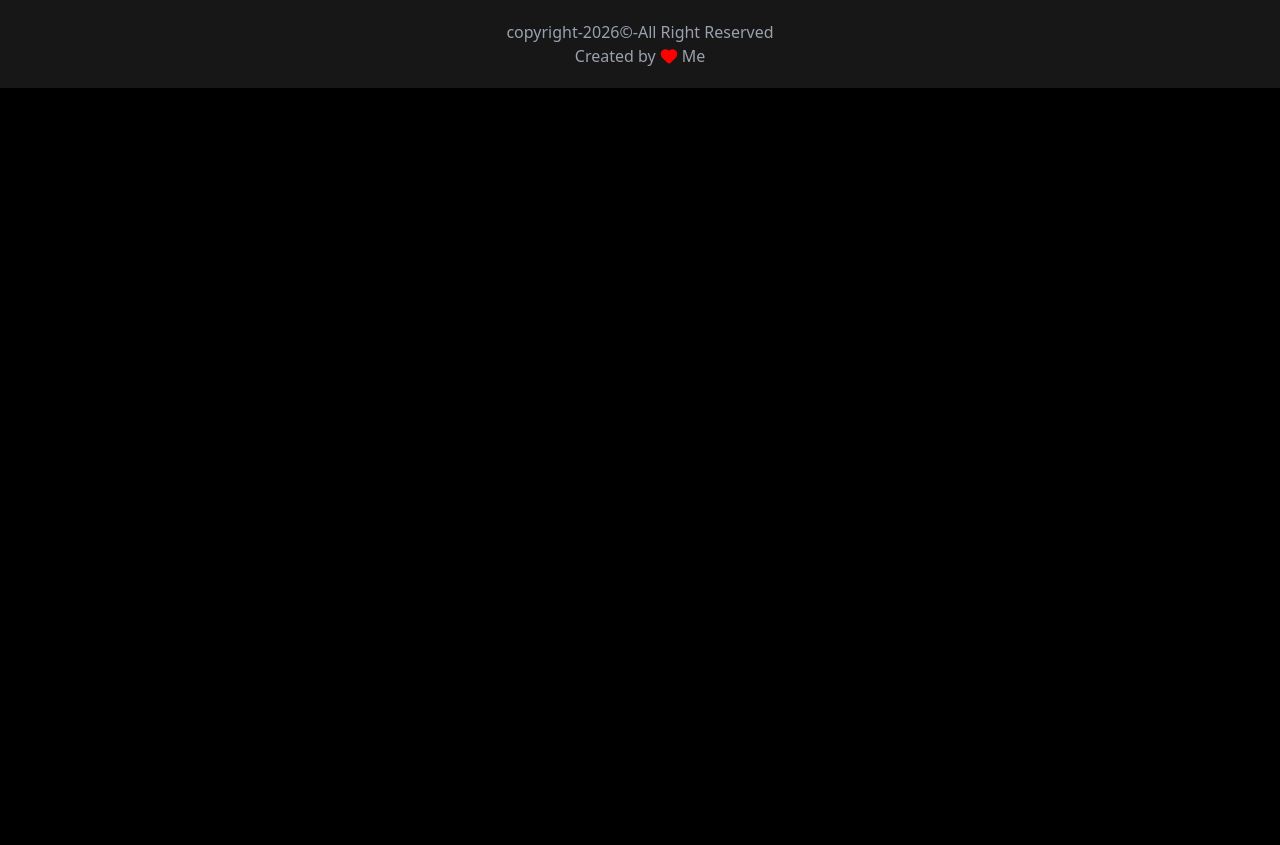
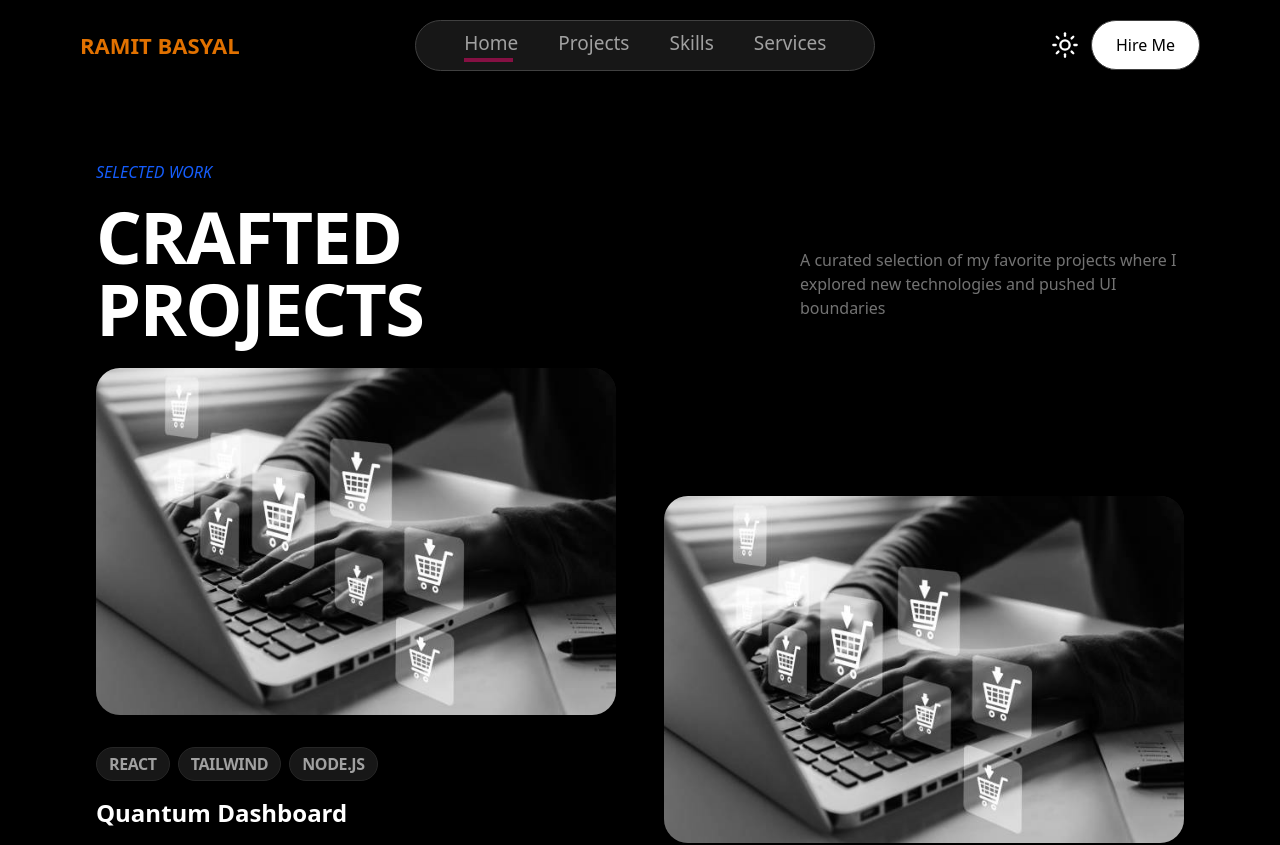
Before and after one commit to ramitbasyal2/My-Portfolio, a React (Vite) app: page /projects in a window 1280 px wide. Shown: the top 845 px of the page. Before the commit the page ends 800 px from the top, so only its background shows below. Built offline with nearby package versions, Linux system fonts and the light colour scheme.

Commit message:
Routing fixed

```diff
--- a/src/App.jsx
+++ b/src/App.jsx
@@ -1,14 +1,30 @@
-import React from "react";
+import React, {useState,useEffect} from "react";
 import Home from "./Pages/Home";
 import { Routes, Route } from "react-router-dom";
 import AllProducts from "./Components/AllProducts/AllProducts";
 import Footer from "./Components/Footer/Footer";
+import Skills from "./Components/Skills/Skills";
+import Projects from "./Components/Projects/Projects";
+import Services from "./Components/Services/Services";
+import Navbar from "./Components/Navbar";
 const App = () => {
+
+     const [mode,setMode] = useState("dark-mode")
+
+     useEffect(()=>{
+          document.querySelector("body").className = mode;
+
+     },[mode])
+
   return (
-    <div className="app select-none">
+    <div className="app">
+      <Navbar/>
         <Routes>
           <Route path="/" element={<Home />} />
           <Route path="/allproducts" element={<AllProducts />} />
+          <Route path="/skills" element={<Skills mode={mode}/>} />
+          <Route path="/projects" element={<Projects/>} />
+          <Route path="/services" element={<Services/>}/>
         </Routes>
         <Footer/>
     </div>
--- a/src/Components/Contact/Contact.jsx
+++ b/src/Components/Contact/Contact.jsx
@@ -1,13 +1,13 @@
 import React from "react";
 import { motion } from "motion/react";
 
-const Contact = () => {
+const Contact = ({mode}) => {
 
    const handleSubmit = (e)=>{
       e.preventDefault()
    }
   return (
-    <div className="w-full px-3 md:px-12 lg-px-20 py-20 md:py-30">
+    <div className={`w-full px-3 md:px-12 lg-px-20 py-20 md:py-30 ${ mode === 'light-mode' ? 'bg-[#fff]' : 'bg-[#111]' } `}>
       <div className="max-w-7xl mx-auto grid grid-cols-1 md:grid-cols-2 gap-3 gap-y-10">
 
         {/* left side */}
--- a/src/Components/Experience/Experience.jsx
+++ b/src/Components/Experience/Experience.jsx
@@ -42,7 +42,7 @@ const Experience = () => {
                   </ul>
                 ))}
               </div>
-              <span className="absolute inset-0 -top-2 -left-2 h-3 w-3 transition-transform duration-100 bg-blue-600
+              <span className="absolute inset-0 -top-2 -left-[9px] h-4 w-4 transition-transform duration-100 bg-blue-600
                rounded-full group-hover:scale-150 group-hover:bg-amber-400"></span>
             </motion.div>
           ))}
--- a/src/Components/Footer/Footer.jsx
+++ b/src/Components/Footer/Footer.jsx
@@ -3,7 +3,7 @@ import React from 'react'
 
 const Footer = () => {
   return (
-    <div className='w-full px-10 py-5 bg-neutral-900 text-center flex flex-col'>
+    <div className='w-full px-10 py-5 mt-6 bg-neutral-900 text-center flex flex-col'>
         <p className='text-gray-400'>copyright-2026&copy;-All Right Reserved</p>
         <p className='flex items-center justify-center gap-1 text-gray-400'>Created by
             <span> <Heart color='red' fill='red' size={18}/> </span>Me</p>
--- a/src/Components/Navbar.jsx
+++ b/src/Components/Navbar.jsx
@@ -1,8 +1,12 @@
 import React, { useState } from 'react'
 import { Menu, Moon, Sun, X } from 'lucide-react'
+import { useNavigate } from 'react-router-dom'
+import Home from '../Pages/Home'
 
 
 const Navbar = ( {mode, setMode} ) => {
+
+  const navigate = useNavigate()
 
     const change = ()=>{
       if(mode === 'dark-mode'){
@@ -13,6 +17,7 @@ const Navbar = ( {mode, setMode} ) => {
 
 
     }
+
 
     const [menu, setMenu] = useState("Home")
     const [state, setState] = useState(false)
@@ -25,16 +30,16 @@ const Navbar = ( {mode, setMode} ) => {
 
   return (
     <>
-    <div className='w-full fixed z-999'>
-       <div className='flex items-center justify-between px-6 py-5 md:px-12 lg:px-20 max-w-7xl mx-auto'>
+    <div className='w-full fixed z-999 md:px-12 px-6 py-5 lg:px-20'>
+       <div className='flex items-center justify-between max-w-7xl mx-auto '>
          <div className="logo text-[19px] md:text-[22px] md:font-bold">
-            <p>RA<span>MI</span>T BA<span>SY</span>AL</p>
+            <p className='text-amber-600'>RA<span>MI</span>T BA<span>SY</span>AL</p>
         </div>
 
        <ul
   className={`
     fixed top-0 right-0 h-screen w-52 overflow-y-scroll
-    flex flex-col gap-3 lg:px-6 border border-neutral-700
+    flex flex-col gap-4 lg:px-6 border border-neutral-700
     bg-neutral-900 p-2 text-neutral-400
 
     transition-all duration-500 ease-in-out
@@ -48,17 +53,16 @@ const Navbar = ( {mode, setMode} ) => {
 >
      {  <div onClick={()=> setIsMenuOpen(false)}
            className=
-           {`lg:hidden cursor-pointer  mb-2
+           {`lg:hidden cursor-pointer  mb-4
              transition-all duration-300 ease-in-out
              ${isMenuOpen
                  ? 'opacity-100 rotate-0 scale-100'
                  : 'opacity-0 rotate-90 scale-75 pointer-events-none'}`} > <X size={32} /> </div> }
-        <li className='hover:text-neutral-100 cursor-pointer ml-6 text-[17px]' onClick={()=> setMenu("Home")}>Home {menu === "Home" ?  <span className='block h-1 w-[50%] bg-pink-900'></span> : <></> } </li>
-        <li className='hover:text-neutral-100 cursor-pointer ml-6 text-[17px]' onClick={()=> setMenu("About")}>About {menu === "About" ? <span className='block h-1 w-[60%] bg-pink-900'></span> : <></> }</li>
-        <li className='hover:text-neutral-100 cursor-pointer ml-6 text-[17px]' onClick={()=> setMenu("Projects")}>Projects {menu === "Projects" ? <span className='block h-1 w-[70%] bg-pink-900'></span> : <></> }</li>
-        <li className='hover:text-neutral-100 cursor-pointer ml-6 text-[17px]' onClick={()=> setMenu("Skills")}>Skills {menu === "Skills" ? <span className='block h-1 w-[80%] bg-pink-900'></span>: <></> }</li>
-        <li className='hover:text-neutral-100 cursor-pointer ml-6 mr-6 text-[17px]' onClick={()=> setMenu("Contact")} >Contact {menu === "Contact" ? <span className='block h-1 w-[90%] bg-pink-900'></span> : <></> }</li>
-        <button className='lg:hidden md:px-6 md:py-3 px-4 py-2 mt-4 bg-white text-[16px] font-medium text-black rounded-[50px] hover:bg-[#d1d1d1a5] cursor-pointer' onClick={()=> setState(true)}>Hire Me</button>
+        <li className='hover:text-neutral-100 cursor-pointer ml-6 text-[19px]' onClick={()=> {setMenu("Home"); navigate('/') }}> Home {menu === "Home" ?  <span className='block h-1 w-[90%] bg-pink-900'></span> : <></> } </li>
+        <li className='hover:text-neutral-100 cursor-pointer ml-6 text-[19px]' onClick={()=> {setMenu("Projects"); navigate('/projects') }}>Projects {menu === "Projects" ? <span className='block h-1 w-[90%] bg-pink-900'></span> : <></> }</li>
+        <li className='hover:text-neutral-100 cursor-pointer ml-6 text-[19px]' onClick={()=> {setMenu("Skills"); navigate('/skills')}}>Skills {menu === "Skills" ? <span className='block h-1 w-[90%] bg-pink-900'></span>: <></> }</li>
+        <li className='hover:text-neutral-100 cursor-pointer ml-6 mr-6 text-[19px]' onClick={()=> {setMenu("Contact"); navigate('/services')}} >Services {menu === "Contact" ? <span className='block h-1 w-[90%] bg-pink-900'></span> : <></> }</li>
+        <button className='lg:hidden max-sm:hidden  md:px-6 md:py-3 px-4 py-2 mt-4 bg-white text-[16px] font-medium text-black rounded-[50px] hover:bg-[#d1d1d1a5] cursor-pointer' onClick={()=> setState(true)}>Hire Me</button>
        </ul>
 
        <div className='flex items-center gap-3'>
@@ -76,12 +80,12 @@ const Navbar = ( {mode, setMode} ) => {
   <div className=' w-full min-h-screen z-999 bg-black/80 flex flex-col items-center justify-center fixed'>
    <div className='max-w-7xl mx-auto '>
       <div className='flex'>
-         <h1 className='absolute left-25 top-10 text-4xl font-bold font-mono'>Hire Me</h1>
+         <h1 className='absolute left-25 sm:left-5 top-10 text-4xl sm:text-2xl font-bold font-mono'>Hire Me</h1>
          <div onClick={()=> setState(false)}
-         className='absolute right-25 top-10 cursor-pointer hover:text-gray-500 '> <X size={36}/> </div>
+         className={`absolute right-25 sm:right-5 top-10 cursor-pointer hover:text-gray-500  ${mode === 'light-mode' ? 'text-white' : 'text-white'} `}> <X size={36}/> </div>
      </div>
            <div>
-              <form onSubmit={handleSubmit} className="md:w-xl bg-neutral-900 p-8 rounded-2xl border border-gray-600">
+              <form onSubmit={handleSubmit} className="md:w-xl sm:w-96 bg-neutral-900 p-8 rounded-2xl border border-gray-600">
                 <div className="flex flex-col">
                     <label className="text-xs text-gray-400">FULL NAME</label>
                 <input type="text" placeholder="Enter your name" required
--- a/src/Components/Projects/Projects.jsx
+++ b/src/Components/Projects/Projects.jsx
@@ -1,23 +1,27 @@
 import React from 'react'
 import { project } from '../../assets/project.js'
 import { motion } from 'motion/react'
-import { Link } from 'react-router-dom'
+import { Link, useNavigate } from 'react-router-dom'
+import { ArrowLeft } from 'lucide-react'
 
 const Projects = () => {
+
+  const navigate = useNavigate()
+
   return (
-    <div className='w-full md:px-12 px-6 py-20 lg:px-24 rounded-tr-[200px] rounded-bl-[200px]'>
+    <div className='w-full md:px-12 px-6 py-20 lg:py-40 lg:px-24 rounded-tr-[200px] rounded-bl-[200px]'>
       <div className='max-w-7xl mx-auto'>
-         <div className='flex flex-col flex-wrap md:flex-row md:items-end justify-between mb-20 gap-8'>
+         <div className='flex flex-col flex-wrap md:flex-row md:items-end justify-between mb-6 gap-8'>
              <div>
-                 <p className='text-blue-600 italic mb-6'> SELECTED WORK</p>
-                  <h2 className='text-5xl md:text-7xl max-sm:text-4xl max-sm:mb-0 font-bold tracking-tight'>CRAFTED <br /> PROJECTS</h2>
+                 <p className='text-blue-600 italic mb-4'> SELECTED WORK</p>
+                  <h2 className='text-5xl md:text-7xl max-sm:text-4xl font-bold tracking-tight'>CRAFTED <br /> PROJECTS</h2>
              </div>
-             <p className='text-neutral-500 max-w-sm mb-2'> A curated selection of my favorite projects where
+             <p className='text-neutral-500 max-w-sm mb-6'> A curated selection of my favorite projects where
               I explored new technologies and pushed UI boundaries</p>
          </div>
 
        {/*Projects showcase */}
-        <div className='grid grid-cols-1 md:grid-cols-2 gap-x-12 gap-y-24 '>
+        <div className='grid grid-cols-1 md:grid-cols-2 gap-x-12 gap-y-12 mb-8'>
           {project.map((item,index)=>(
             <motion.div
                key={item.id}
@@ -25,18 +29,28 @@ const Projects = () => {
               whileInView={{ opacity: 1, y: 0 }}
               viewport={{ once: true }}
               transition={{ duration: 0.8, delay: index * 0.1 }}
-              className={`flex flex-col ${index % 2 !== 0 ? 'md:mt-32' : ''}`}
-            >
+              className={`flex flex-col ${index % 2 !== 0 ? 'md:mt-32' : ''  } mb-8`}>
+
                 <a href={item.link} className='group relative block overflow-hidden rounded-3xl bg-neutral-900 aspect--[4/3] '>
                   <img src={item.image} alt={item.title}
-                   className='w-full h-full object-cover transition-transform duration-700 group-hover:scale-110 grayscale group-hover:grayscale-0 '
+                   className='w-full h-full object-cover transition-transform duration-700 group-hover:scale-110 lg:grayscale group-hover:grayscale-0 '
                   />
-                  <div className='absolute inset-0 bg-black/40 opacity-0 group-hover:opacity-100 transiton-opacity
-                  flex items-center justify-center'>
-                    <span className='bg-white text-black px-8 py-3 rounded-full
-                                      font-bold transform translate-y-4 group-hover:translate-y-0'>View Project</span>
+                  <div className='absolute lg:inset-0 bg-black/40 lg:opacity-0 lg:group-hover:opacity-100 transiton-opacity
+                  flex items-center justify-center gap-4'>
+                    <span className='bg-white text-black px-6 py-2 rounded-full
+                                      font-bold transform translate-y-4 group-hover:translate-y-0 hover:bg-[#d1d1d199]'>View Project</span>
+                                       <span className='bg-white text-black px-6 py-2 rounded-full
+                                      font-bold transform translate-y-4 group-hover:translate-y-0 hover:bg-[#d1d1d199]'>Github</span>
                   </div>
                   </a>
+                  {/* for mobile view */}
+                   <div className='lg:hidden mt-2 flex items-center justify-start gap-4 mb-2'>
+                     <span className='bg-white  text-black px-5 py-1 rounded-full
+                                      font-bold transform translate-y-4 group-hover:translate-y-0'>View Project</span>
+                    <span className='bg-white  text-black px-3 py-1 rounded-full
+                                      font-bold transform translate-y-4 group-hover:translate-y-0'>Github</span>
+                   </div>
+                   {/* till here */}
 
                   <div className='mt-8'>
                       <div className='flex flex-wrap gap-2 mb-4'>
@@ -59,9 +73,9 @@ const Projects = () => {
 
         </div>
       {/* Showcase of all projects */}
-     <div className='absolute left-[50%] mt-6 text-neutral-400 border-b hover:text-neutral-300'>
+     <div className='flex items-center justify-center'>
          <Link to={'/allproducts'}>
-           View ALL Projects
+          <p className='border-b-4 border-gray-700 text-gray-400 hover:border-amber-900'> View ALL Projects</p>
          </Link>
      </div>
 
--- /dev/null
+++ b/src/Components/Services/Services.jsx
@@ -0,0 +1,20 @@
+import React from 'react'
+const Services = () => {
+
+
+  return (
+    <div className='w-full md:px-12 px-6 py-20 lg:py-40 lg:px-24'>
+        <div className='max-w-7xl mx-auto'>
+              {/* navabar */}
+          <div className=" flex items-center justify-between mb-16 max-sm:mb-8">
+            <h1 className="text-4xl font-bold tracking-wide">
+                <span className={`border-b-6 border-gray-500 text-white `}> <span className='border-b-6 border-amber-600  ' >My</span> Services</span> :</h1>
+
+                </div>
+                {/* services */}
+        </div>
+    </div>
+  )
+}
+
+export default Services
--- a/src/Components/Skills/Skills.jsx
+++ b/src/Components/Skills/Skills.jsx
@@ -1,49 +1,137 @@
-import React from 'react'
-import { skillLists } from '../../assets/project'
-import { motion } from 'motion/react'
-
+import React from "react";
+import { skillLists } from "../../assets/project";
+import { motion } from "motion/react";
 
 const Skills = () => {
   return (
-    <div className='w-full py-20 md:py-30 md:px-12 px-6'>
-       <div className='max-w-7xl mx-auto '>
-         <div className='mb-16 text-center'>
-              <p className='text-blue-500 italic tracking-wider '>TECHNICAL TOOKITT</p>
-             <h1 className='text-4xl max-sm:text-2xl mt-2 font-bold uppercase '>Mastery & Tools</h1>
+    <div className={`w-full py-20 lg:py-40 md:px-12 px-6 `}>
+      <div className="max-w-7xl mx-auto ">
+        <div className=" flex items-center justify-between mb-16">
+          <h1 className="text-4xl font-bold tracking-wide">
+            <span className={`border-b-6 border-gray-500 text-white `}>My</span>
+            <span className={`text-white text-5xl`}>S</span>
+            <span className={`border-b-6 border-gray-500`}>kills</span> :
+          </h1>
+        </div>
+
+        {/* skills  */}
+        <div className="relative border-l border-gray-600 p-6">
+          <span className="w-8 h-8 bg-blue-700 absolute -top-6 -left-4 inset-0 rounded-full "></span>
+          <h2 className="text-xl font-bold mb-4">Frontend :</h2>
+          <div className="mb-8 border border-neutral-600 px-4 py-4 rounded-md">
+            <ul className=" text-gray-400 mb-4">
+              <li>  . Focused on clean architecture, optimized rendering, and    scalable frontend solutions. </li>
+            </ul>
+            <div className="mt-2 flex flex-wrap gap-3 rounded-md mb-3 text-[12px] lg:text-[14px]">
+              <p className="bg-neutral-700 px-3 rounded-xl">HTML</p>
+              <p className="bg-neutral-700 px-3 rounded-xl">CSS</p>
+              <p className="bg-neutral-700 px-3 rounded-xl">TAILWIND CSS</p>
+              <p className="bg-neutral-700 px-3 rounded-xl"> JAVASCRIPT</p>
+              <p className="bg-neutral-700 px-3 rounded-xl">REACT</p>
+            </div>
+          </div>
+          <h2 className="text-xl font-bold mb-4">Backend :</h2>
+          <div className="border border-neutral-600 p-4 mb-4 rounded-md">
+            <ul className=" text-gray-400 mb-4">
+              <li>.Experience working with Node.js, Express, and databases (MongoDB / SQL) to build scalable applications. </li>
+            </ul>
+              <div className="mt-2 flex flex-wrap gap-3 mb-3 text-[12px] lg:text-[14px]">
+              <p className="bg-neutral-700 px-3 rounded-xl">NODE.JS</p>
+              <p className="bg-neutral-700 px-3 rounded-xl">MONGODB</p>
+              <p className="bg-neutral-700 px-3 rounded-xl">Express</p>
+              <p className="bg-neutral-700 px-3 rounded-xl"> JWT</p>
+              <p className="bg-neutral-700 px-3 rounded-xl">REST</p>
+            </div>
+           </div>
+           </div>
+           <div className="relative border-l border-gray-600 p-6">
+             <span className="w-8 h-8 bg-blue-700 absolute -top-6 -left-4 inset-0 rounded-full "></span>
+            <h2 className="text-xl font-bold mb-4">Databases :</h2>
+          <div className="border border-neutral-600 p-4 mb-4 rounded-md">
+            <ul className=" text-gray-400 mb-4">
+              <li>.Experience working with Node.js, Express, and databases (MongoDB / SQL) to build scalable applications. </li>
+            </ul>
+              <div className="mt-2 flex flex-wrap gap-3 mb-3 text-[12px] lg:text-[14px]">
+              <p className="bg-neutral-700 px-3 rounded-xl">MONGODB</p>
+              <p className="bg-neutral-700 px-3 rounded-xl">PostgreSQL</p>
+                <p className="bg-neutral-700 px-3 rounded-xl">mySQL</p>
+            </div>
+          </div>
+
+           <h2 className="text-xl font-bold mb-4">Deployment :</h2>
+          <div className="border border-neutral-600 p-4 mb-4 rounded-md">
+            <ul className=" text-gray-400 mb-4">
+              <li>.Experience working with Node.js, Express, and databases (MongoDB / SQL) to build scalable applications. </li>
+            </ul>
+              <div className="mt-2 flex flex-wrap gap-3 mb-3 text-[12px] lg:text-[14px]">
+              <p className="bg-neutral-700 px-3 rounded-xl">vercel</p>
+              <p className="bg-neutral-700 px-3 rounded-xl">Netify</p>
+
+            </div>
+          </div>
+           <h2 className="text-xl font-bold mb-4">Tools :</h2>
+          <div className="border border-neutral-600 p-4 mb-4 rounded-md">
+            <ul className=" text-gray-400 mb-4">
+              <li>.Experience working with Node.js, Express, and databases (MongoDB / SQL) to build scalable applications. </li>
+            </ul>
+              <div className="mt-2 flex flex-wrap gap-3 mb-3 text-[12px] lg:text-[14px]">
+              <p className="bg-neutral-700 px-3 rounded-xl">Git</p>
+              <p className="bg-neutral-700 px-3 rounded-xl">Github</p>
+                <p className="bg-neutral-700 px-3 rounded-xl">Postman</p>
+                                <p className="bg-neutral-700 px-3 rounded-xl">Prettier</p>
+            </div>
+          </div>
+
+
+        </div>
+
+        <div className="mb-16 text-center">
+          <p className="text-blue-500 italic tracking-wider ">
+            TECHNICAL TOOKIT
+          </p>
+          <h1 className="text-4xl max-sm:text-2xl mt-2 font-bold uppercase ">
+            Mastery & Tools
+          </h1>
         </div>
 
         {/* skills showcase */}
-     <div className='grid md:grid-cols-2 lg:grid-cols-4 grid-cols-2 gap-x-6 gap-y-4'>
-       {skillLists.map((skill,index)=>(
+        <div className="grid md:grid-cols-2 lg:grid-cols-4 grid-cols-2 gap-x-6 gap-y-4">
+          {skillLists.map((skill, index) => (
             <motion.div
               key={index}
-         initial={{opacity:0, y:50,}}
-         whileInView={{opacity:1,y:0}}
-        transition={{duration:0.8, delay: index*0.1}}
+              initial={{ opacity: 0, y: 50 }}
+              whileInView={{ opacity: 1, y: 0 }}
+              transition={{ duration: 0.8, delay: index * 0.1 }}
               viewport={{ once: true }}
-        className=''>
-               <div className=' group flex flex-col items-center justify-center hover:bg-zinc-800 hover:text-white rounded-xl
-                            transfrom translate hover:-translate-1 duration-700  border border-neutral-700 p-6'>
-                  <p className=' grayscale group-hover:grayscale-0 text-3xl'>{skill.icon}</p>
-                  <p className='font-bold mt-2 mb-2'>{skill.name}</p>
-                   <div className='w-full h-1 relative bg-neutral-700 mt-4'>
+              className=""
+            >
+              <div
+                className=" group flex flex-col items-center justify-center hover:bg-zinc-800 hover:text-white rounded-xl
+                            transfrom translate hover:-translate-1 duration-700  border border-neutral-700 p-6"
+              >
+                <p className=" lg:grayscale lg:group-hover:grayscale-0 text-3xl">
+                  {skill.icon}
+                </p>
+                <p className="font-bold mt-2 mb-2">{skill.name}</p>
+                <div className="w-full h-1 relative bg-neutral-700 mt-4">
                   <motion.span
-                       initial={{width:0}}
-                       whileInView={{width: `${skill.level}%`}}
-                       transition={{duration:1,delay:index*0.2}}
-                      className='absolute h-1 bg-blue-700 ' style={{width: `${skill.level}%`}}></motion.span>
+                    initial={{ width: 0 }}
+                    whileInView={{ width: `${skill.level}%` }}
+                    transition={{ duration: 1, delay: index * 0.2 }}
+                    className="absolute h-1 bg-blue-700 "
+                    style={{ width: `${skill.level}%` }}
+                  ></motion.span>
                 </div>
-                   <p className='mt-4 text-xs text-neutral-500 group-hover:text-white'>{skill.category}</p>
-
+                <p className="mt-4 text-xs text-neutral-500 group-hover:text-white">
+                  {skill.category}
+                </p>
               </div>
             </motion.div>
-       ))
-
-       }
+          ))}
         </div>
       </div>
     </div>
-  )
-}
+  );
+};
 
-export default Skills
+export default Skills;
--- a/src/assets/project.js
+++ b/src/assets/project.js
@@ -122,3 +122,14 @@ export const experience = [
   }
 
 ]
+
+// services
+
+export const services = [
+  {
+    id:1,
+    role:"Web Design",
+    description:"I create, modern UI for scalable user interface. Looks attractive to the user feels natural",
+
+  }
+]
```
Also changed, not shown: src/Components/About/About.jsx (+7 -6 lines), src/Components/AllProducts/AllProducts.jsx (+23 -11 lines), src/Pages/Home.jsx (+0 -12 lines), 1 other file (tests, documents, lock files or other folders). Lines whose indentation alone changed are shown as unchanged.
